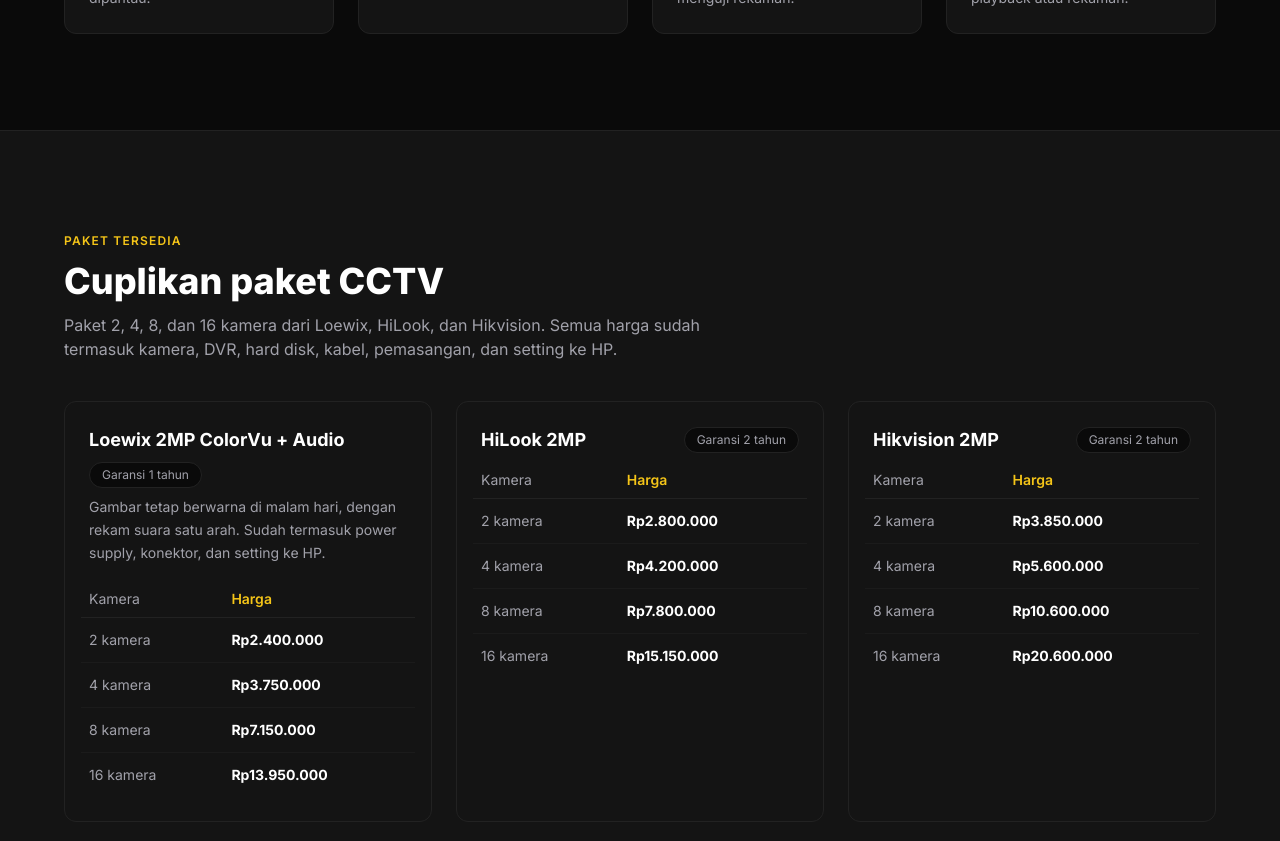
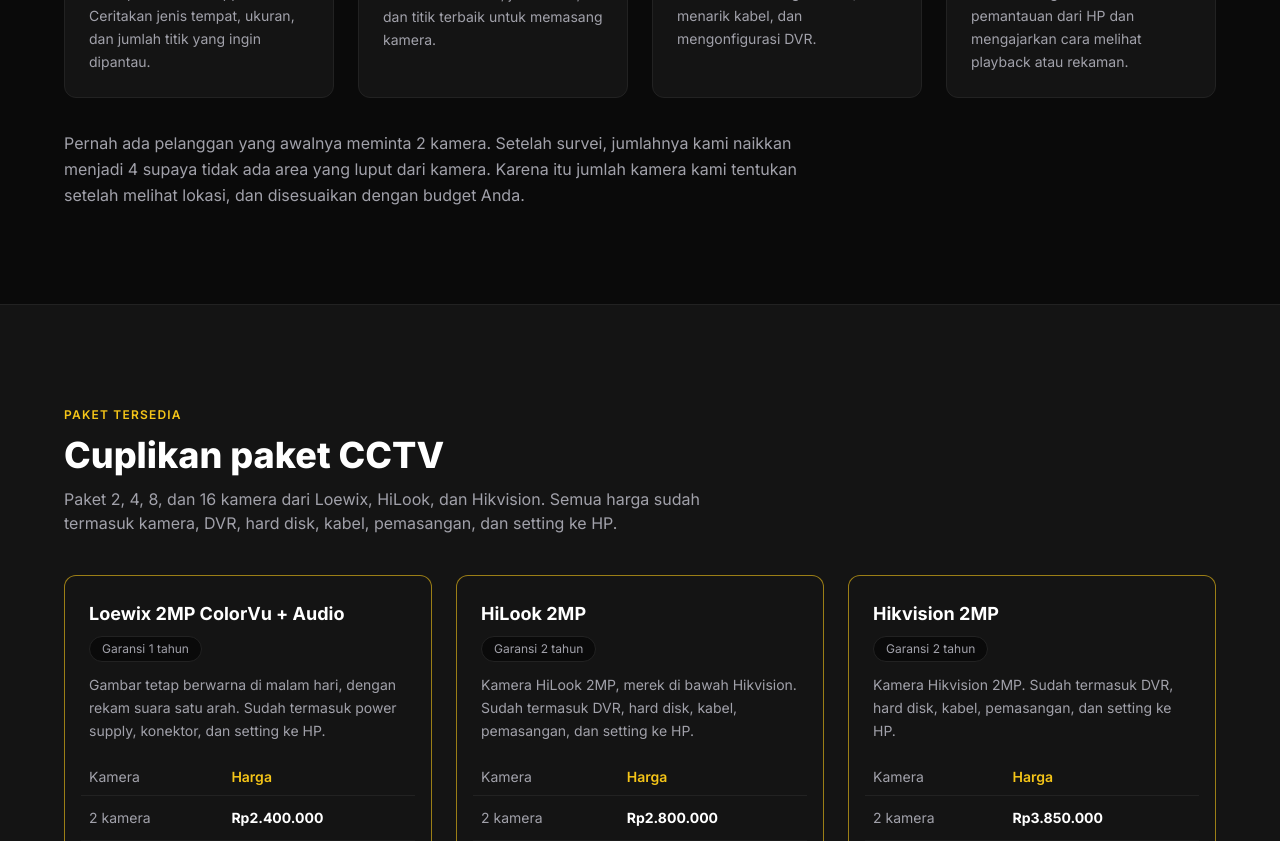
Before and after one commit to indoboyz1357/pasangcctv, a Next.js app: page / in a window 1280 px wide. Shown: the part 2840-3681 px from the top of the page. Built offline with nearby package versions, Linux system fonts and the light colour scheme.

Commit message:
update: penyesuaian deskripsi paket series, kartu paket, dan narasi beranda

```diff
--- a/app/page.tsx
+++ b/app/page.tsx
@@ -201,7 +201,7 @@
 const HOW_IT_WORKS = [
   { step: "01", icon: <IconPhone />, title: "Hubungi dan ceritakan kebutuhan", desc: "Kirim pesan WhatsApp. Ceritakan jenis tempat, ukuran, dan jumlah titik yang ingin dipantau." },
   { step: "02", icon: <IconSurvey />, title: "Survei lokasi gratis", desc: "Teknisi datang tanpa biaya untuk memeriksa denah, jalur kabel, dan titik terbaik untuk memasang kamera." },
-  { step: "03", icon: <IconWrench />, title: "Pemasangan kamera dan DVR", desc: "Teknisi memasang kamera, menarik kabel dengan rapi, mengonfigurasi DVR, dan menguji rekaman." },
+  { step: "03", icon: <IconWrench />, title: "Pemasangan kamera dan DVR", desc: "Teknisi memasang kamera, menarik kabel, dan mengonfigurasi DVR." },
   { step: "04", icon: <IconHandshake />, title: "Setting ke HP dan serah terima", desc: "Teknisi mengaktifkan pemantauan dari HP dan mengajarkan cara melihat playback atau rekaman." },
 ];
 
@@ -317,6 +317,9 @@
                 Harga <Link href="/paket-cctv/" className="text-accent hover:underline">paket CCTV 4 kamera</Link> dan paket lain sudah termasuk biaya jasa pasang CCTV.
                 Kamera yang tersedia: Loewix 2MP ColorVu (gambar tetap berwarna di malam hari), HiLook, dan Hikvision.
               </p>
+              <p className="mt-3 text-text-secondary leading-relaxed">
+                Tim kami memasang CCTV sejak 2020, dari rumah dan ruko sampai hotel, instansi pemerintah, dan pabrik.
+              </p>
             </div>
           </ScrollReveal>
         </div>
@@ -396,6 +399,14 @@
               </ScrollReveal>
             ))}
           </div>
+          <ScrollReveal className="mt-8 max-w-3xl">
+            <p className="text-text-secondary leading-relaxed">
+              Pernah ada pelanggan yang awalnya meminta 2 kamera. Setelah survei,
+              jumlahnya kami naikkan menjadi 4 supaya tidak ada area yang luput
+              dari kamera. Karena itu jumlah kamera kami tentukan setelah melihat
+              lokasi, dan disesuaikan dengan budget Anda.
+            </p>
+          </ScrollReveal>
         </div>
       </section>
 
--- a/components/PackageSeriesCard.tsx
+++ b/components/PackageSeriesCard.tsx
@@ -16,18 +16,20 @@
   note,
   className = "",
 }: PackageSeriesCardProps) {
+  const text = description ?? series.description;
+
   return (
-    <div className={`card h-full ${className}`}>
-      <div className="flex flex-wrap items-center justify-between gap-2 mb-2">
-        <h3 className="font-bold text-white text-lg">{series.title}</h3>
-        <span className="text-xs text-text-secondary bg-bg border border-border rounded-full px-3 py-1">
-          Garansi {series.warranty}
-        </span>
-      </div>
+    <div
+      className={`card h-full !border-accent/60 hover:!border-accent transition-colors ${className}`}
+    >
+      <h3 className="font-bold text-white text-lg">{series.title}</h3>
+      <span className="inline-block mt-2 mb-3 text-xs text-text-secondary bg-bg border border-border rounded-full px-3 py-1">
+        Garansi {series.warranty}
+      </span>
 
-      {description && (
+      {text && (
         <p className="text-text-secondary text-sm leading-relaxed mb-4">
-          {description}
+          {text}
         </p>
       )}
 
--- a/content/packages.ts
+++ b/content/packages.ts
@@ -22,6 +22,8 @@
   resolution: string; // contoh: "2MP"
   title: string; // judul kartu
   warranty: string;
+  // Deskripsi singkat di bawah garansi. Hanya fakta dari stats.md.
+  description?: string;
   hasSpecs: boolean;
   packages: SeriesPackage[];
 }
@@ -75,6 +77,16 @@
   prices: [number, number, number, number]
 ): Series {
   const warranty = brand === "HiLook" ? WARRANTY.hilook : WARRANTY.hikvision;
+  const base =
+    "Sudah termasuk DVR, hard disk, kabel, pemasangan, dan setting ke HP.";
+  const intro =
+    brand === "HiLook"
+      ? resolution === "2MP"
+        ? "Kamera HiLook 2MP, merek di bawah Hikvision."
+        : "Kamera HiLook 5MP, sekitar 2,5 kali jumlah piksel dibanding 2MP."
+      : resolution === "2MP"
+        ? "Kamera Hikvision 2MP."
+        : "Kamera Hikvision 5MP, sekitar 2,5 kali jumlah piksel dibanding 2MP.";
   return {
     id: `${brand.toLowerCase()}-${resolution.toLowerCase()}`,
     brand,
@@ -82,6 +94,7 @@
     resolution,
     title: `${brand} ${resolution}`,
     warranty,
+    description: `${intro} ${base}`,
     hasSpecs: false,
     packages: [
       pkg(2, prices[0]),
```
Also changed, not shown: references/page-brief-template.md (+4 -2 lines).
